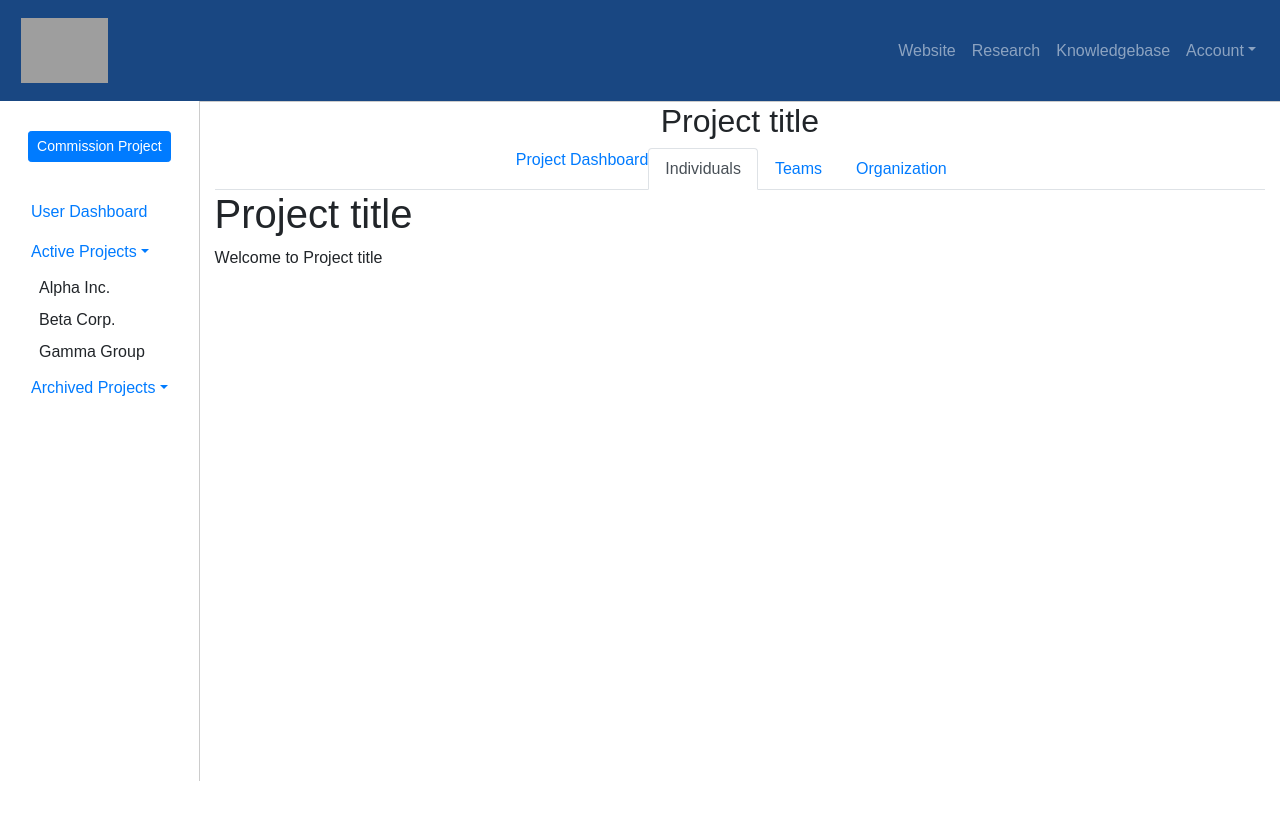
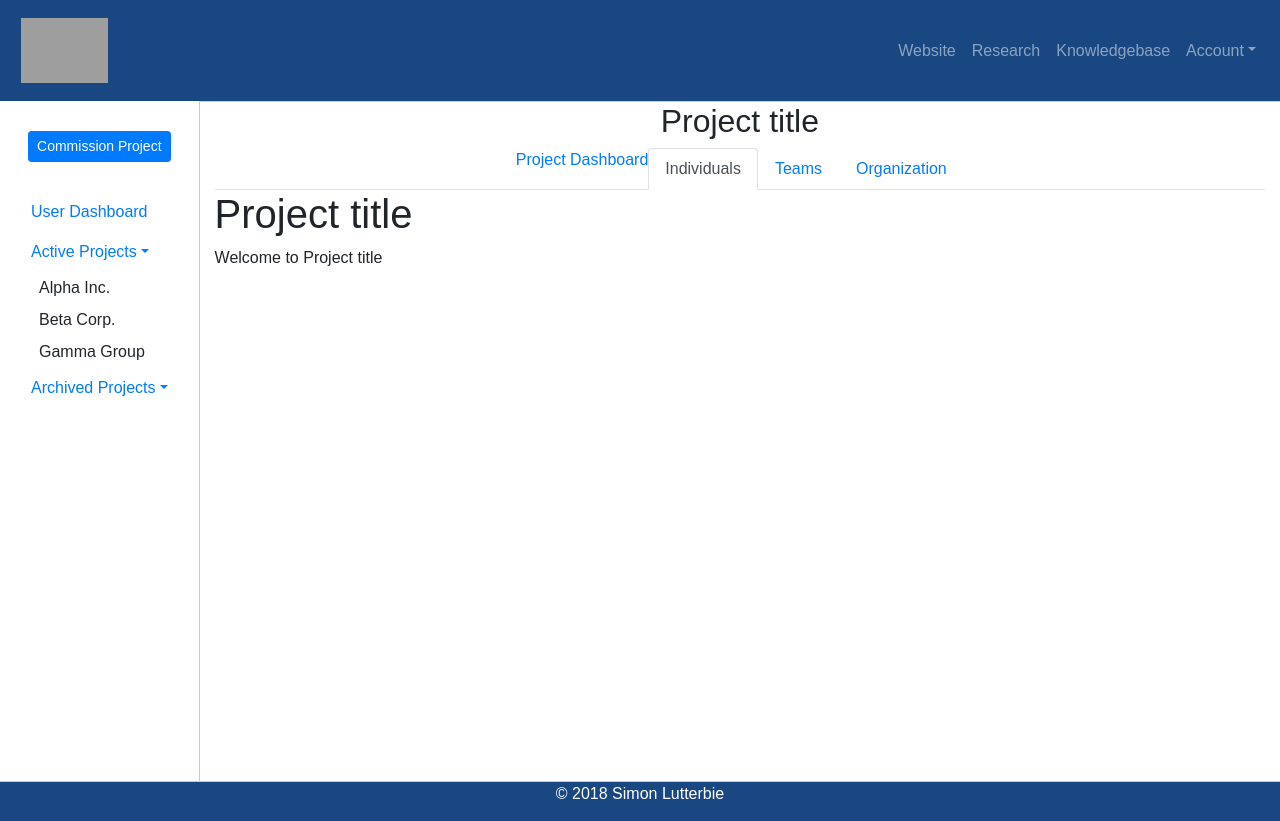
Before and after one commit to sjlutterbie/react-webapp-interface, a React (Create React App) app in the folder client/: page / in a window 1280 px wide. Before the commit the page ends 800 px from the top, so only its background shows below. Built offline with nearby package versions, Linux system fonts and the light colour scheme; grey boxes are pictures that could not be loaded.

Commit message:
Footer static Component implemented. All static content implemented\!

```diff
--- a/client/public/stylesheets/style.css
+++ b/client/public/stylesheets/style.css
@@ -22,6 +22,7 @@ footer {
  color: #fff;
  background: rgba(0,51,117,.9);
  border-top: 1px solid #ccc;
+ text-align: center;
 }
 
 .io-sidebar {
--- a/client/src/App.js
+++ b/client/src/App.js
@@ -2,6 +2,7 @@ import React, { Component } from 'react';
 
 import Header from './topnav/topNav_Components'
 import Container from './container/container_Components'
+import Footer from './footer/footer_Components'
 
 /**
  * App renders the top-level page structure
@@ -11,8 +12,10 @@ class App extends Component {
   render() {
     return (
     <div>
+
       <Header.Header />
       <Container.Container />
+      <Footer.Footer />
 
     </div>
 
--- /dev/null
+++ b/client/src/footer/footer_Components.js
@@ -0,0 +1,17 @@
+import React from 'react';
+
+class Footer extends React.Component {
+
+    render() {
+
+        return (
+
+            <footer>
+                <p>&copy; 2018 Simon Lutterbie</p>
+            </footer>
+
+        );
+    }
+}
+
+export default { Footer };
```
